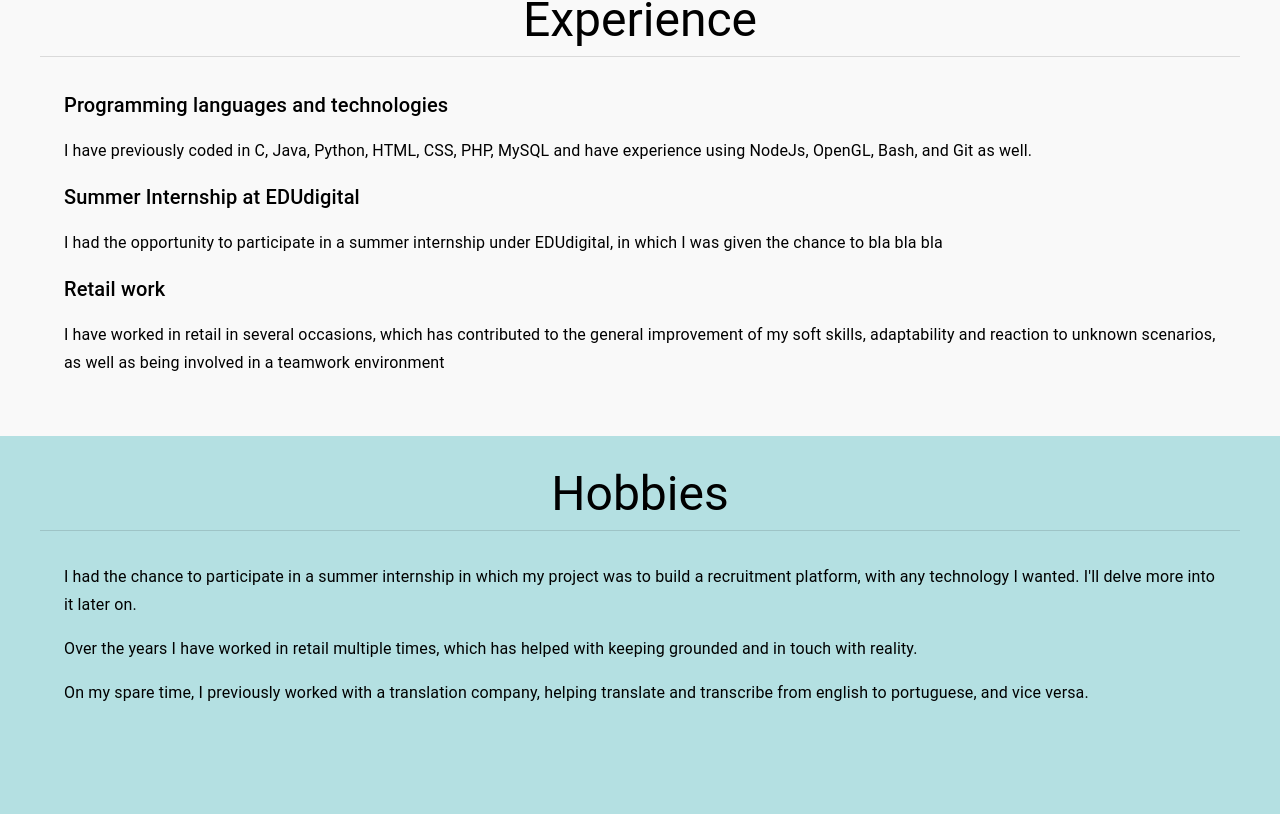
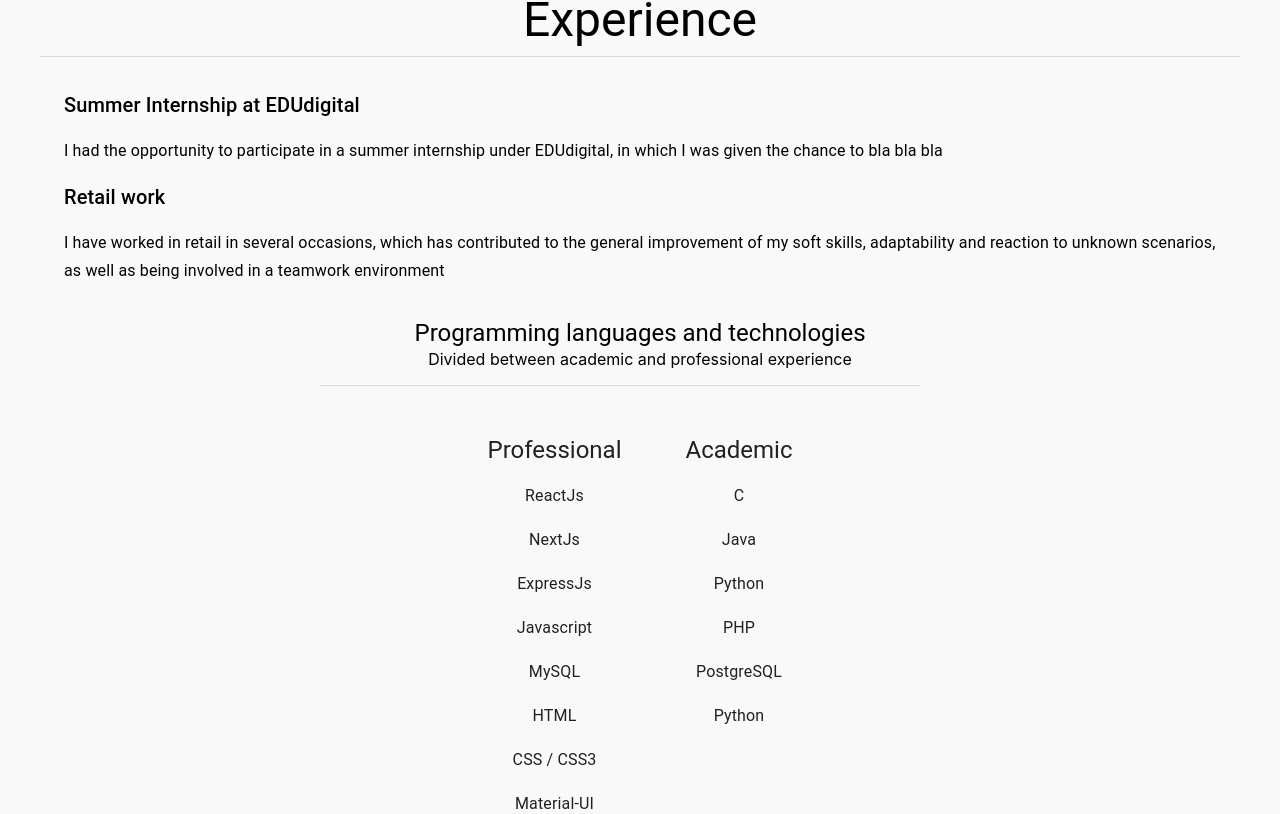
Before and after one commit to NotAHelicopter/personalweb, a React (Create React App) app: page / in a window 1280 px wide. Shown: the part 1126-1940 px from the top of the page. Built offline with nearby package versions, Linux system fonts and the light colour scheme.

Commit message:
Implemented skillsTab

```diff
--- a/src/App.js
+++ b/src/App.js
@@ -11,6 +11,7 @@ import { useEffect, useState } from 'react';
 import ListAltIcon from '@material-ui/icons/ListAlt';
 import FadeInSection from "./fadein";
 import Divider from '@material-ui/core/Divider';
+import SkillsTable from './SkillsTab';
 import './first.css';
 
 import CV from './FranciscoAlmeidaCv.pdf'
@@ -44,6 +45,11 @@ const useStyles = makeStyles((theme) => ({
     textAlign: 'left',
     color:"black",
   },
+  typoSkill: {
+    textAlign: 'center',
+    color:"black",
+    marginTop: theme.spacing(4),
+  },
   typoContact: {
     color: "#F9F9F9",
   },
@@ -51,7 +57,6 @@ const useStyles = makeStyles((theme) => ({
     marginRight: theme.spacing(3),
     marginLeft: theme.spacing(3),
     marginTop: theme.spacing(2),
-    textAlign: 'left',
     color:"#F9F9F9",
   },
   backTop: {
@@ -99,7 +104,16 @@ const useStyles = makeStyles((theme) => ({
     marginBottom: theme.spacing(4),
     marginTop: theme.spacing(1),
     backgroundColor: '#ffffff',
-  }
+  },
+  divSkill: {
+    marginTop: theme.spacing(2),
+    width: "50%",
+    marginLeft: theme.spacing(35),
+    [theme.breakpoints.down('sm')]: {
+      width:"100%",
+      marginLeft: theme.spacing(0),
+    }
+  },
 }));
 
 
@@ -193,14 +207,8 @@ function App() {
             <Paper elevation={0} className={classes.paper}>
               <Typography  variant='h3' className={classes.typoLong}>
                   Experience
-              </Typography>
-              <Divider className={classes.div} />
-              <Typography variant="h6" className={classes.typoLong2}>
-                Programming languages and technologies
-              </Typography>
-              <Typography variant="subtitle1" className={classes.typoLong2}>
-                I have previously coded in C, Java, Python, HTML, CSS, PHP, MySQL
-                  and have experience using NodeJs, OpenGL, Bash, and Git as well.
+                  <Divider className={classes.div} />
+
               </Typography>
               <Typography variant="h6" className={classes.typoLong2}>
                 Summer Internship at EDUdigital
@@ -216,6 +224,14 @@ function App() {
                 the general improvement of my soft skills, adaptability and reaction
                 to unknown scenarios, as well as being involved in a teamwork environment
               </Typography>
+              <Typography variant="h5"  className={classes.typoSkill}>
+                Programming languages and technologies
+              </Typography>
+              <Typography variant='h7' className={classes.typoLong}>
+                Divided between academic and professional experience
+                </Typography>
+              <Divider className={classes.divSkill} />
+              <SkillsTable/>
             </Paper>
           </FadeInSection>
         </Grid>
--- /dev/null
+++ b/src/SkillsTab.js
@@ -0,0 +1,69 @@
+import React from "react";
+import { makeStyles } from '@material-ui/core/styles';
+import Paper from '@material-ui/core/Paper';
+import Grid from '@material-ui/core/Grid';
+import { Typography } from '@material-ui/core';
+import FadeInSection from "./fadein";
+
+const useStyles = makeStyles((theme) => ({
+    paperAb :{
+        backgroundColor: "transparent",
+        minWidth: 'flex',
+        maxWidth: 300,
+        margin: 10,
+        padding: 10,
+        },
+    grid1: {
+        marginTop: theme.spacing(2),
+    },
+    typoLong2: {
+        marginTop: theme.spacing(2),
+    }
+}))
+
+
+export default function SkillsTab() {
+
+  const classes = useStyles();
+
+  return (
+    <FadeInSection>
+    <Grid container justify="center" spacing={3} className={classes.grid1}>
+
+        <Grid key={1} item>
+        <Paper elevation={0} className={classes.paperAb}>
+                <Typography variant='h5'  align="center" className={classes.typoLong}>
+                Professional
+                </Typography>
+                <Typography variant ="subtitle1" className={classes.typoLong2}>
+                    ReactJs
+                    <p>NextJs</p>
+                    <p>ExpressJs</p>
+                    <p>Javascript</p>
+                    <p>MySQL</p>
+                    <p>HTML</p>
+                    <p>CSS / CSS3</p>
+                    <p>Material-UI</p>
+                </Typography>
+            </Paper>
+        </Grid>
+        <Grid key={2} item>
+            <Paper elevation={0} className={classes.paperAb}>
+                <Typography variant='h5' className={classes.typoLong}>
+                Academic
+                </Typography>
+                <Typography variant ="subtitle1" className={classes.typoLong2}>
+                    C
+                    <p>Java</p>
+                    <p>Python</p>
+                    <p>PHP</p>
+                    <p>PostgreSQL</p>
+                    <p>Python</p>
+                </Typography>
+            </Paper>
+        </Grid>
+    </Grid>
+    </FadeInSection>
+  );
+
+}
```
Also changed, not shown: 1 other file (tests, documents, lock files or other folders).
